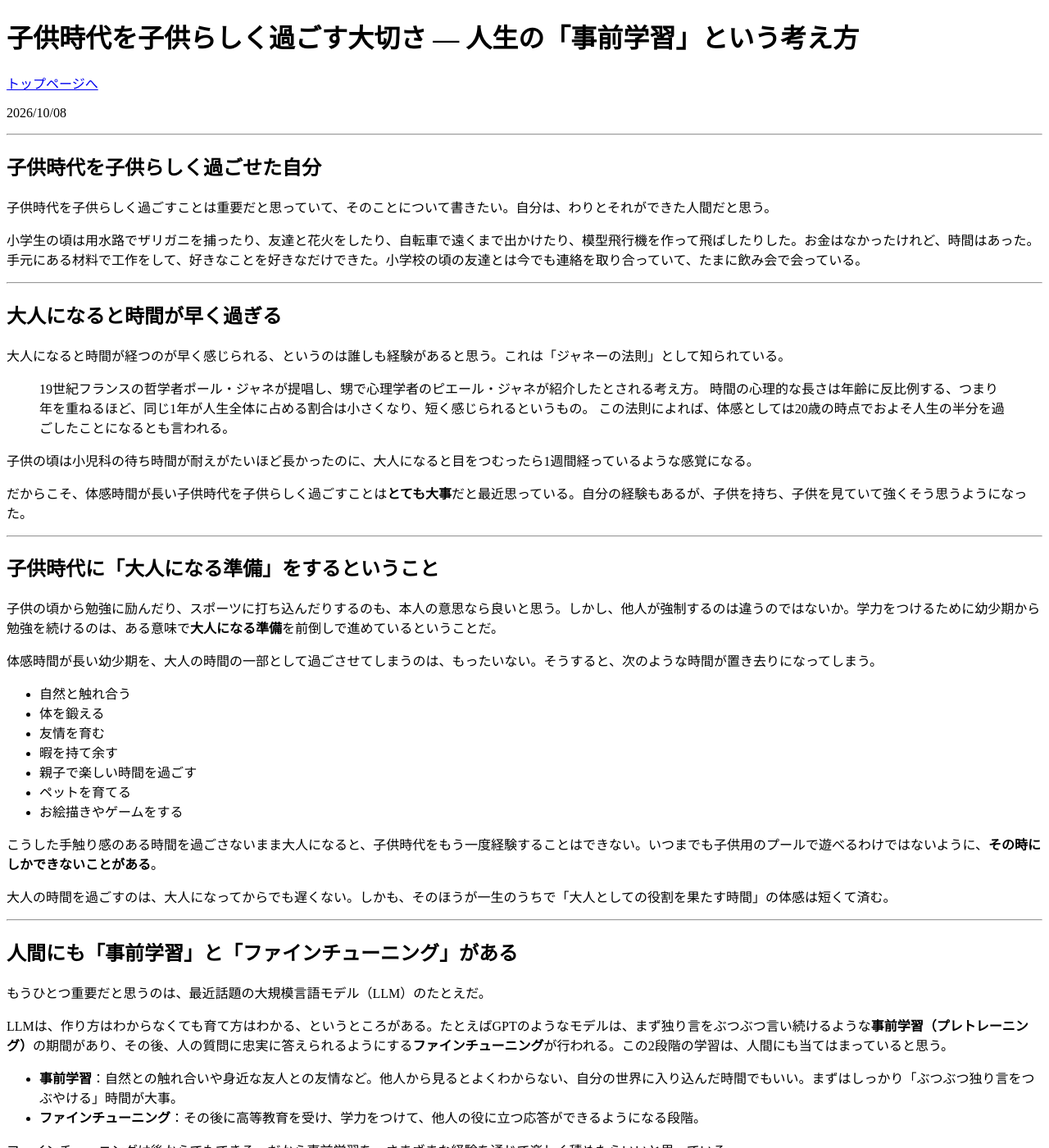
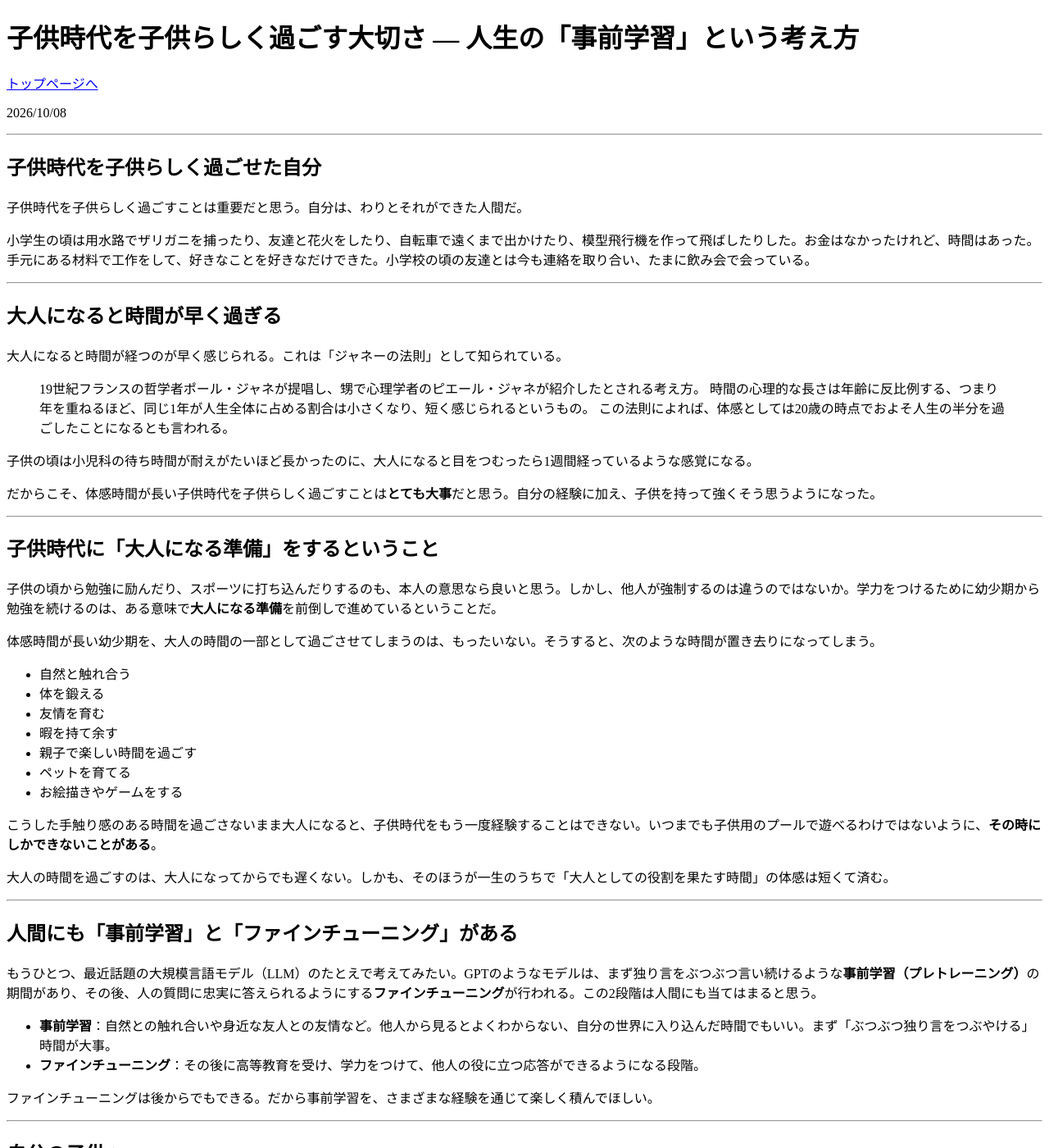
Before and after one commit to yossato/articles, a Jekyll site: the page built from _posts/2026-10-08-childhood-pretraining.md, in a window 1280 px wide and 1400 px high. Shown: the whole window at 82% size. Built offline with Jekyll 4.4.1, drawn with Linux system fonts in a browser that asks for light colours; some of the changed text lies outside the part shown.

Commit message:
縮約をさらに調整
Co-Authored-By: Claude Sonnet 5.5 <noreply@anthropic.com>
Claude-Session: https://claude.ai/code/session_011cjE6UrMXhbzqXshinyNpy

```diff
--- a/_posts/2026-10-08-childhood-pretraining.md
+++ b/_posts/2026-10-08-childhood-pretraining.md
@@ -11,15 +11,15 @@ description: "体感時間が長い子供時代こそ、大人になる準備で
 
 ## 子供時代を子供らしく過ごせた自分
 
-子供時代を子供らしく過ごすことは重要だと思っていて、そのことについて書きたい。自分は、わりとそれができた人間だと思う。
+子供時代を子供らしく過ごすことは重要だと思う。自分は、わりとそれができた人間だ。
 
-小学生の頃は用水路でザリガニを捕ったり、友達と花火をしたり、自転車で遠くまで出かけたり、模型飛行機を作って飛ばしたりした。お金はなかったけれど、時間はあった。手元にある材料で工作をして、好きなことを好きなだけできた。小学校の頃の友達とは今でも連絡を取り合っていて、たまに飲み会で会っている。
+小学生の頃は用水路でザリガニを捕ったり、友達と花火をしたり、自転車で遠くまで出かけたり、模型飛行機を作って飛ばしたりした。お金はなかったけれど、時間はあった。手元にある材料で工作をして、好きなことを好きなだけできた。小学校の頃の友達とは今も連絡を取り合い、たまに飲み会で会っている。
 
 ---
 
 ## 大人になると時間が早く過ぎる
 
-大人になると時間が経つのが早く感じられる、というのは誰しも経験があると思う。これは「ジャネーの法則」として知られている。
+大人になると時間が経つのが早く感じられる。これは「ジャネーの法則」として知られている。
 
 > 19世紀フランスの哲学者ポール・ジャネが提唱し、甥で心理学者のピエール・ジャネが紹介したとされる考え方。
 > 時間の心理的な長さは年齢に反比例する、つまり年を重ねるほど、同じ1年が人生全体に占める割合は小さくなり、短く感じられるというもの。
@@ -27,7 +27,7 @@ description: "体感時間が長い子供時代こそ、大人になる準備で
 
 子供の頃は小児科の待ち時間が耐えがたいほど長かったのに、大人になると目をつむったら1週間経っているような感覚になる。
 
-だからこそ、体感時間が長い子供時代を子供らしく過ごすことは**とても大事**だと最近思っている。自分の経験もあるが、子供を持ち、子供を見ていて強くそう思うようになった。
+だからこそ、体感時間が長い子供時代を子供らしく過ごすことは**とても大事**だと思う。自分の経験に加え、子供を持って強くそう思うようになった。
 
 ---
 
@@ -53,20 +53,18 @@ description: "体感時間が長い子供時代こそ、大人になる準備で
 
 ## 人間にも「事前学習」と「ファインチューニング」がある
 
-もうひとつ重要だと思うのは、最近話題の大規模言語モデル（LLM）のたとえだ。
+もうひとつ、最近話題の大規模言語モデル（LLM）のたとえで考えてみたい。GPTのようなモデルは、まず独り言をぶつぶつ言い続けるような**事前学習（プレトレーニング）**の期間があり、その後、人の質問に忠実に答えられるようにする**ファインチューニング**が行われる。この2段階は人間にも当てはまると思う。
 
-LLMは、作り方はわからなくても育て方はわかる、というところがある。たとえばGPTのようなモデルは、まず独り言をぶつぶつ言い続けるような**事前学習（プレトレーニング）**の期間があり、その後、人の質問に忠実に答えられるようにする**ファインチューニング**が行われる。この2段階の学習は、人間にも当てはまっていると思う。
-
-- **事前学習**：自然との触れ合いや身近な友人との友情など。他人から見るとよくわからない、自分の世界に入り込んだ時間でもいい。まずはしっかり「ぶつぶつ独り言をつぶやける」時間が大事。
+- **事前学習**：自然との触れ合いや身近な友人との友情など。他人から見るとよくわからない、自分の世界に入り込んだ時間でもいい。まず「ぶつぶつ独り言をつぶやける」時間が大事。
 - **ファインチューニング**：その後に高等教育を受け、学力をつけて、他人の役に立つ応答ができるようになる段階。
 
-ファインチューニングは後からでもできる。だから事前学習を、さまざまな経験を通じて楽しく積めたらいいと思っている。
+ファインチューニングは後からでもできる。だから事前学習を、さまざまな経験を通じて楽しく積んでほしい。
 
 ---
 
 ## 自分の子供へ
 
-だから自分の子供には、今は子供らしい時間を過ごしてほしい。生を受けたことに喜びを感じられる楽しい時間を事前学習の期間として、この世で生きていくための直感を養ってほしい。そして、どんどん複雑化していく現代社会を力強く生きていってほしいと思っている。
+だから自分の子供には、今は子供らしい時間を過ごしてほしい。生を受けた喜びを感じられる事前学習の期間に、生きていくための直感を養い、複雑化していく現代社会を力強く生きていってほしい。
 
 ---
 
```
